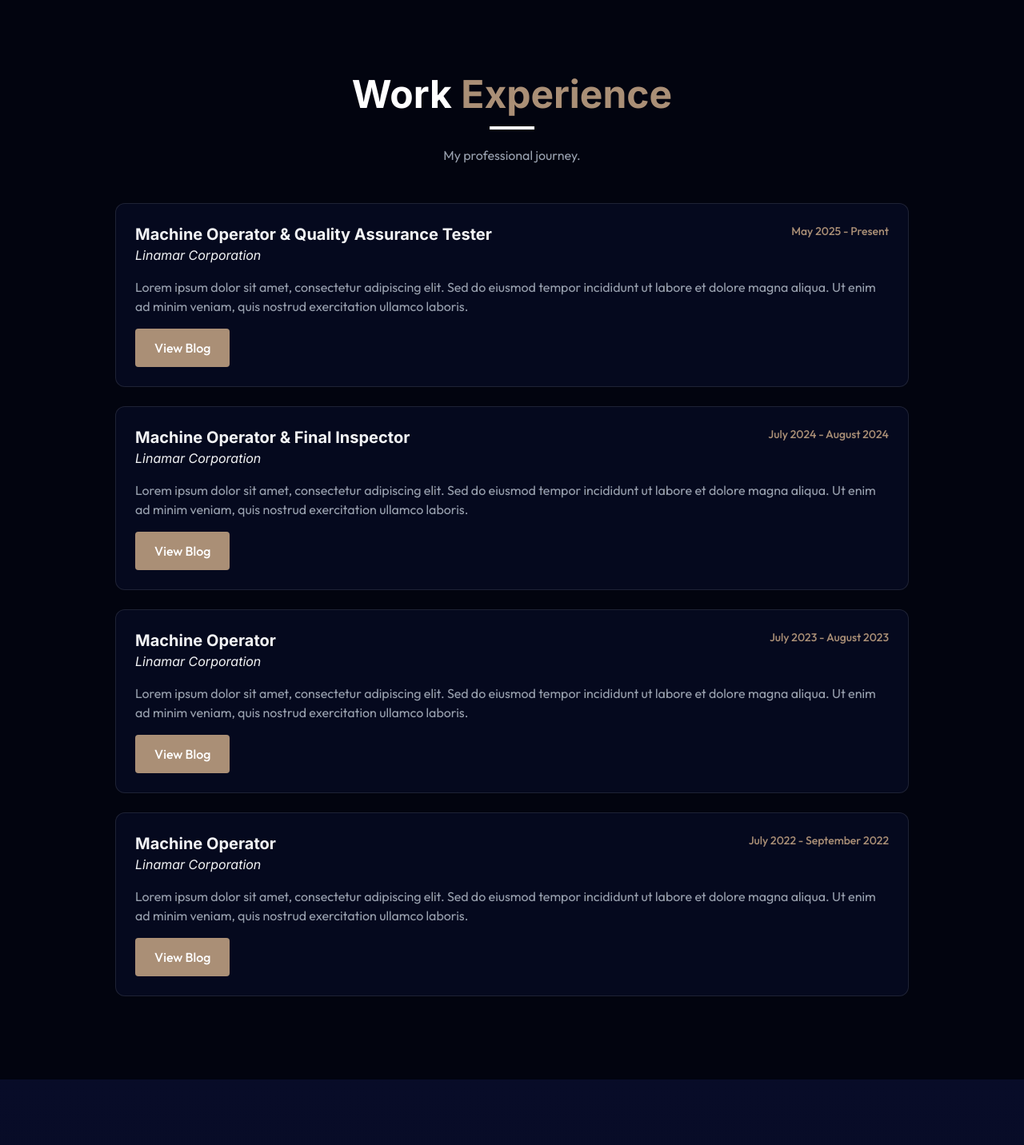
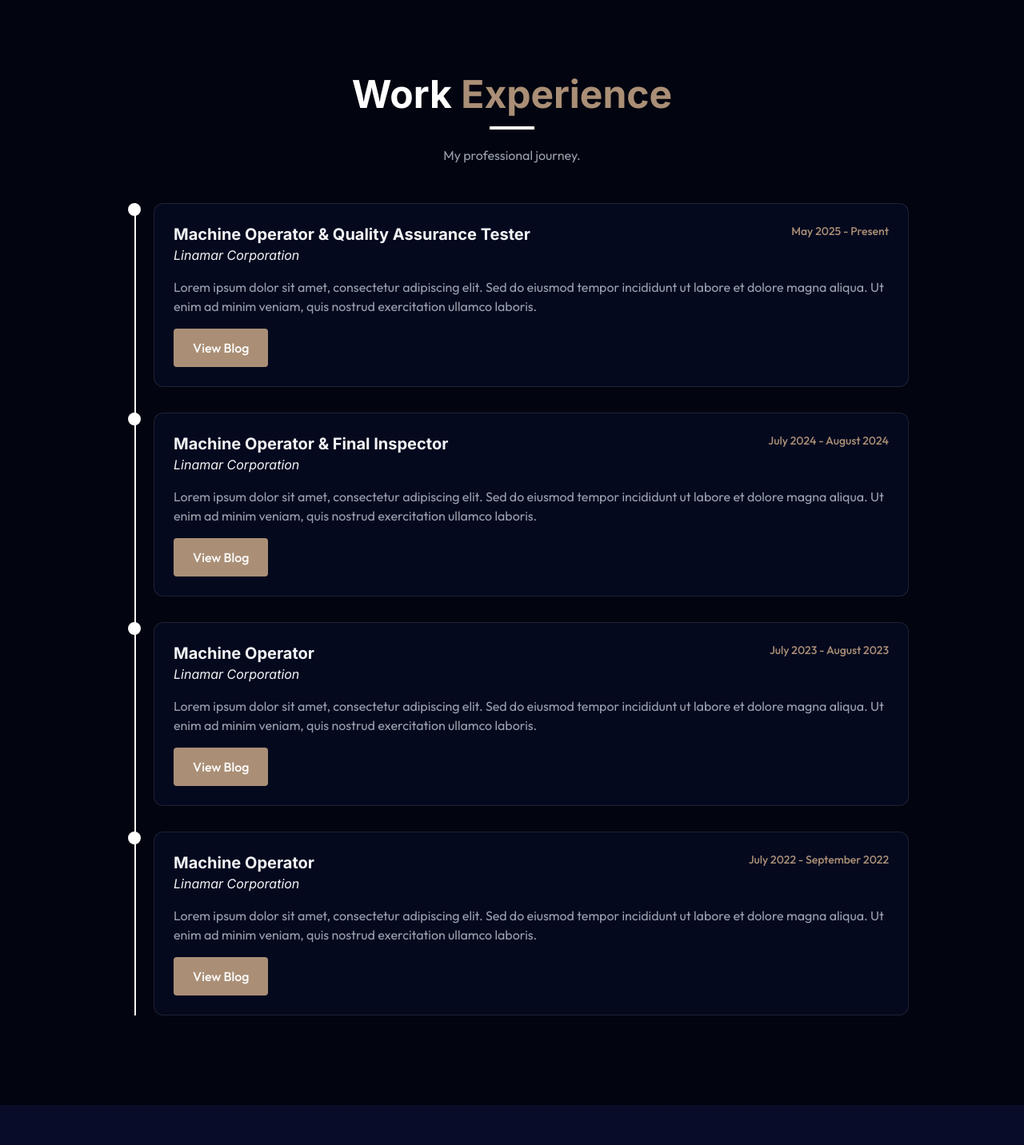
Before and after one commit to louisnguyenn/Louis-Personal-Portfolio, a React (Vite) app: page / in a window 1280 px wide. Shown: the part 2419-3851 px from the top of the page at 80% size. Built offline with nearby package versions, Linux system fonts and the light colour scheme.

Commit message:
created vertical timeline

```diff
--- a/src/components/sections/Experience.jsx
+++ b/src/components/sections/Experience.jsx
@@ -15,9 +15,19 @@ export const Experience = () => {
           </p>
         </ScrollReveal>
 
+        {/* Timeline Container */}
+        <div className="relative">
+          {/* Vertical Timeline Line */}
+          <div className="absolute left-6 top-0 w-0.5 h-full bg-white hidden md:block"></div>
+
           {/* experience 1 */}
           <ScrollReveal direction="up" distance={50} duration={0.8}>
-          <div className="grid grid-cols-1 gap-6 mb-6">
+            <div className="relative flex items-start mb-8">
+              {/* Timeline Dot */}
+              <div className="absolute left-4 w-4 h-4 bg-white rounded-full border-2 border-white hidden md:block"></div>
+
+              {/* Content */}
+              <div className="md:ml-12 w-full">
                 <div className="bg-[#05091e] relative p-6 rounded-xl border border-white/10 hover:-translate-y-1 hover:border-[#AA8F76] hover:shadow-2xl hover:shadow-[#AA8F76]/20 transition-all duration-300">
                   <div className="flex justify-between items-start mb-2">
                     <div>
@@ -36,11 +46,18 @@ export const Experience = () => {
                   </div>
                 </div>
               </div>
+            </div>
           </ScrollReveal>
 
           {/* experience 2*/}
           <ScrollReveal direction="up" distance={50} duration={0.8}>
-          <div className="bg-[#05091e] relative p-6 rounded-xl border border-white/10 hover:-translate-y-1 hover:border-[#AA8F76] hover:shadow-2xl hover:shadow-[#AA8F76]/20 transition-all duration-300 mb-6">
+            <div className="relative flex items-start mb-8">
+              {/* Timeline Dot */}
+              <div className="absolute left-4 w-4 h-4 bg-white rounded-full border-2 border-white hidden md:block"></div>
+
+              {/* Content */}
+              <div className="md:ml-12 w-full">
+                <div className="bg-[#05091e] relative p-6 rounded-xl border border-white/10 hover:-translate-y-1 hover:border-[#AA8F76] hover:shadow-2xl hover:shadow-[#AA8F76]/20 transition-all duration-300">
                   <div className="flex justify-between items-start mb-2">
                     <div>
                       <h3 className="text-xl font-bold">Machine Operator & Final Inspector</h3>
@@ -57,11 +74,19 @@ export const Experience = () => {
                     <a target="_blank" className="bg-[#AA8F76] text-white py-3 px-6 rounded font-medium transition-all relative overflow-hidden hover:-translate-y-0.5 hover:bg-[#8A6F56] active:bg-white active:text-[#05091e]">View Blog</a>
                   </div>
                 </div>
+              </div>
+            </div>
           </ScrollReveal>
 
           {/* experience 3 */}
           <ScrollReveal direction="up" distance={50} duration={0.8}>
-          <div className="bg-[#05091e] relative p-6 rounded-xl border border-white/10 hover:-translate-y-1 hover:border-[#AA8F76] hover:shadow-2xl hover:shadow-[#AA8F76]/20 transition-all duration-300 mb-6">
+            <div className="relative flex items-start mb-8">
+              {/* Timeline Dot */}
+              <div className="absolute left-4 w-4 h-4 bg-white rounded-full border-2 border-white hidden md:block"></div>
+
+              {/* Content */}
+              <div className="md:ml-12 w-full">
+                <div className="bg-[#05091e] relative p-6 rounded-xl border border-white/10 hover:-translate-y-1 hover:border-[#AA8F76] hover:shadow-2xl hover:shadow-[#AA8F76]/20 transition-all duration-300">
                   <div className="flex justify-between items-start mb-2">
                     <div>
                       <h3 className="text-xl font-bold">Machine Operator</h3>
@@ -78,11 +103,19 @@ export const Experience = () => {
                     <a target="_blank" className="bg-[#AA8F76] text-white py-3 px-6 rounded font-medium transition-all relative overflow-hidden hover:-translate-y-0.5 hover:bg-[#8A6F56] active:bg-white active:text-[#05091e]">View Blog</a>
                   </div>
                 </div>
+              </div>
+            </div>
           </ScrollReveal>
 
           {/* experience 4 */}
           <ScrollReveal direction="up" distance={50} duration={0.8}>
-          <div className="bg-[#05091e] relative p-6 rounded-xl border border-white/10 hover:-translate-y-1 hover:border-[#AA8F76] hover:shadow-2xl hover:shadow-[#AA8F76]/20 transition-all duration-300 mb-6">
+            <div className="relative flex items-start mb-8">
+              {/* Timeline Dot */}
+              <div className="absolute left-4 w-4 h-4 bg-white rounded-full border-2 border-white hidden md:block"></div>
+
+              {/* Content */}
+              <div className="md:ml-12 w-full">
+                <div className="bg-[#05091e] relative p-6 rounded-xl border border-white/10 hover:-translate-y-1 hover:border-[#AA8F76] hover:shadow-2xl hover:shadow-[#AA8F76]/20 transition-all duration-300">
                   <div className="flex justify-between items-start mb-2">
                     <div>
                       <h3 className="text-xl font-bold">Machine Operator</h3>
@@ -99,7 +132,10 @@ export const Experience = () => {
                     <a target="_blank" className="bg-[#AA8F76] text-white py-3 px-6 rounded font-medium transition-all relative overflow-hidden hover:-translate-y-0.5 hover:bg-[#8A6F56] active:bg-white active:text-[#05091e]">View Blog</a>
                   </div>
                 </div>
+              </div>
+            </div>
           </ScrollReveal>
+        </div>
       </div>
     </section>
   );
```
Lines whose indentation alone changed are shown as unchanged.
